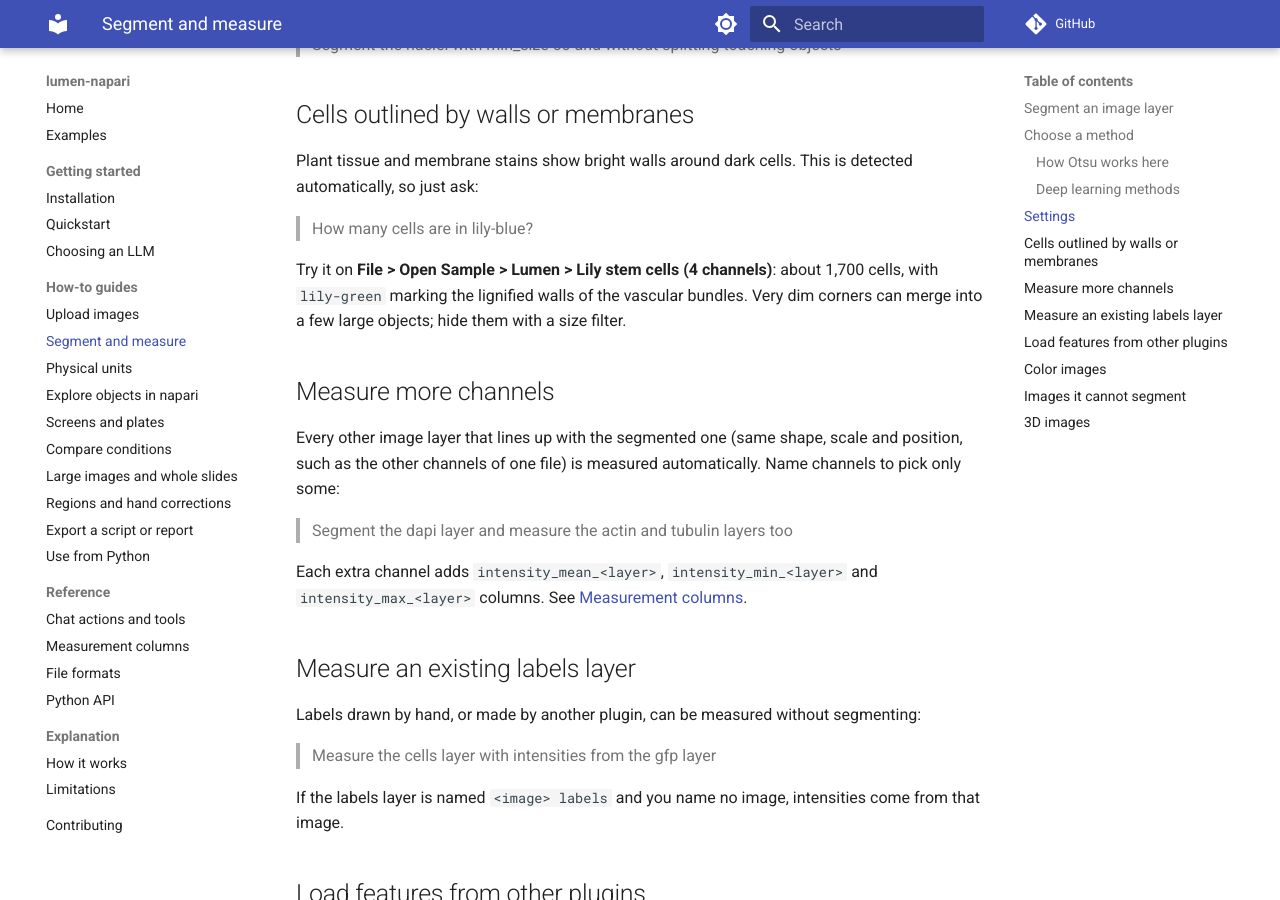
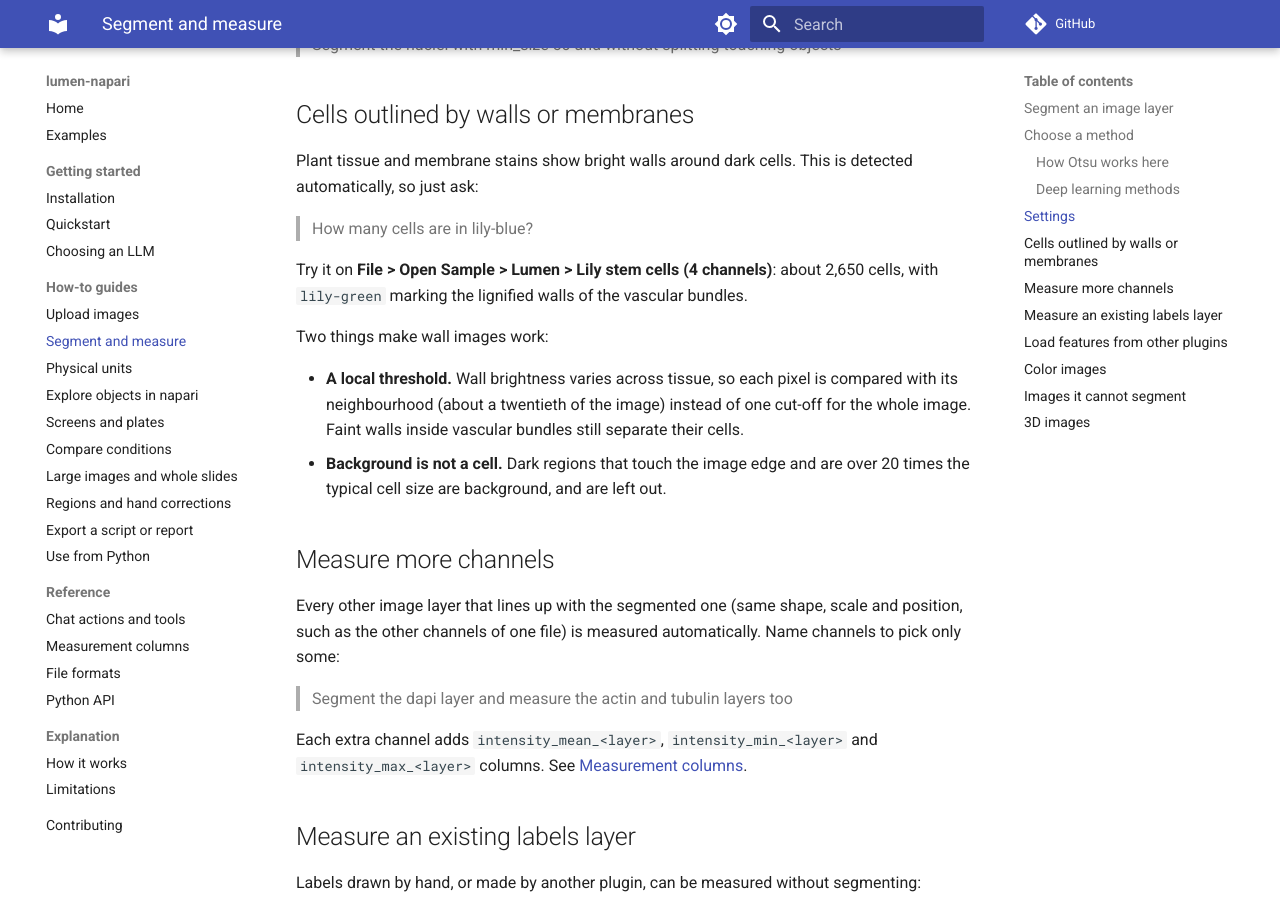
Before and after one commit to ghostiee-11/lumen-napari, an MkDocs documentation site: the page built from docs/how_to/segment.md, in a window 1280 px wide and 900 px high, scrolled down 3043 px. Built offline with MkDocs 1.6.1 and Material for MkDocs 9.7.7, drawn with Linux system fonts in a browser that asks for light colours; comment, search, counter and statistics services are not loaded.

Commit message:
docs: cover walls, uploads, names and dose response

```diff
--- a/docs/how_to/segment.md
+++ b/docs/how_to/segment.md
@@ -89,7 +89,12 @@ Plant tissue and membrane stains show bright walls around dark cells. This is de
 
 > How many cells are in lily-blue?
 
-Try it on **File > Open Sample > Lumen > Lily stem cells (4 channels)**: about 1,700 cells, with `lily-green` marking the lignified walls of the vascular bundles. Very dim corners can merge into a few large objects; hide them with a size filter.
+Try it on **File > Open Sample > Lumen > Lily stem cells (4 channels)**: about 2,650 cells, with `lily-green` marking the lignified walls of the vascular bundles.
+
+Two things make wall images work:
+
+- **A local threshold.** Wall brightness varies across tissue, so each pixel is compared with its neighbourhood (about a twentieth of the image) instead of one cut-off for the whole image. Faint walls inside vascular bundles still separate their cells.
+- **Background is not a cell.** Dark regions that touch the image edge and are over 20 times the typical cell size are background, and are left out.
 
 ## Measure more channels
 
```
Also changed, not shown: docs/getting_started/llm.md (+1 -1 lines), docs/how_to/statistics.md (+2 -2 lines), docs/how_to/upload_images.md (+1 -1 lines), docs/index.md (+5 -1 lines), docs/reference/chat_actions.md (+1 -1 lines).
